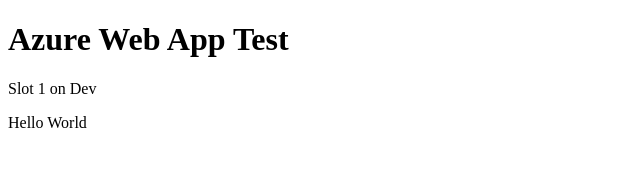
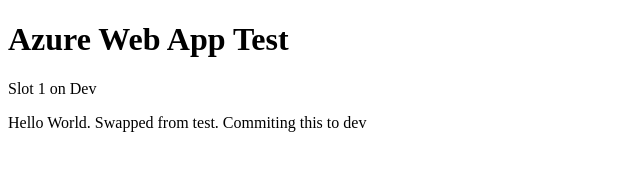
Before and after one commit to boneyt92/azure-webapp-slot-test, a plain HTML site: page index.html in a window 1280 px wide. Shown: the whole page, without its empty margins (0-640 px from the left). Drawn offline with Linux system fonts and the light colour scheme.

Commit message:
Dev third commit

```diff
--- a/index.html
+++ b/index.html
@@ -6,6 +6,6 @@
 
 <p>Slot 1 on Dev</p>
 
-<p>Hello World</p>
+<p>Hello World. Swapped from test. Commiting this to dev</p>
 </body>
 </html>
```
